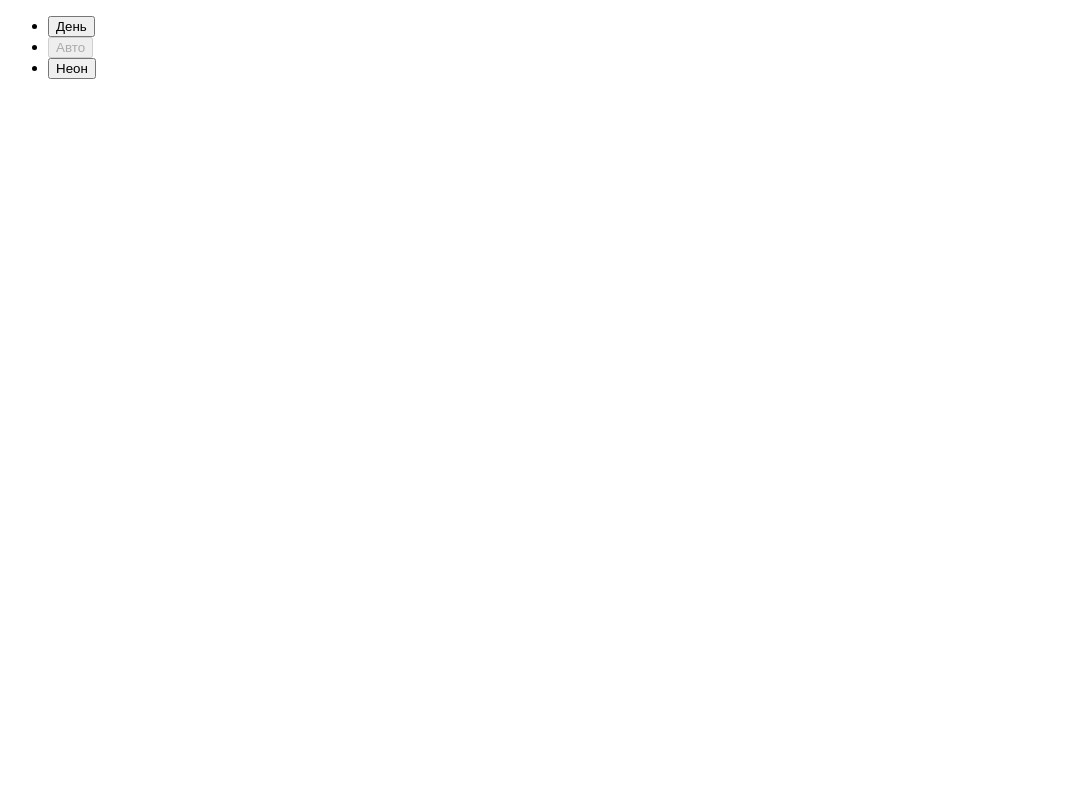
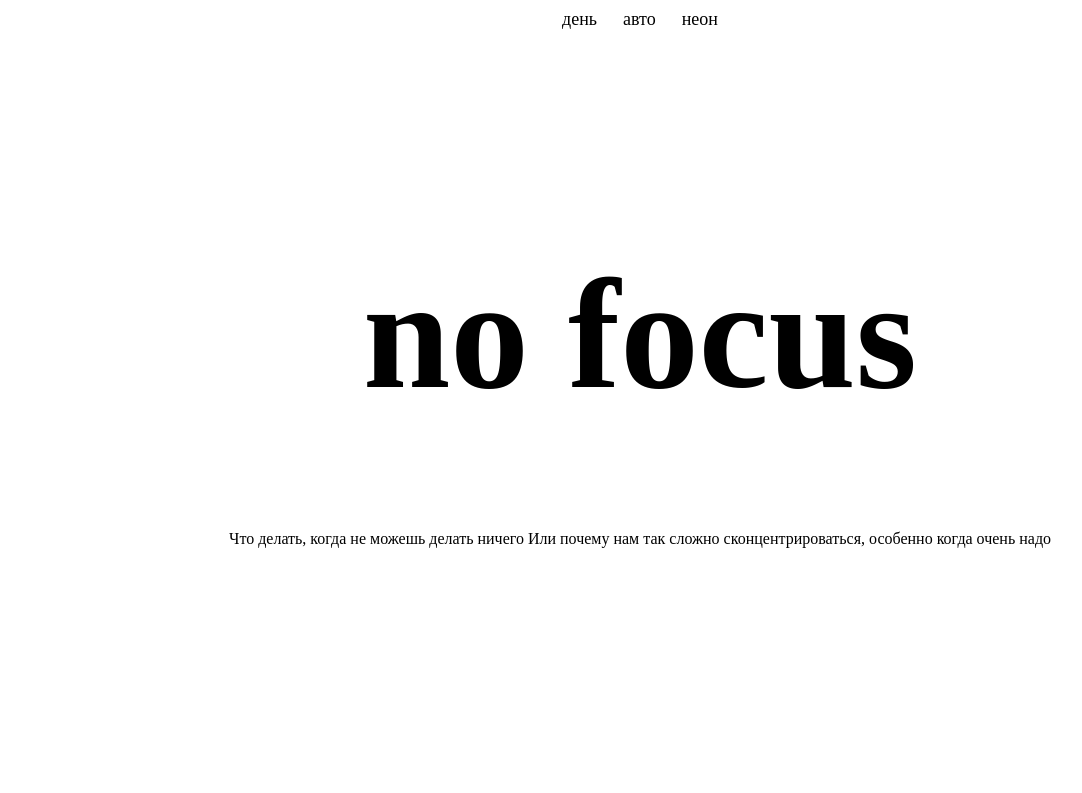
Before and after one commit to deadplut/slozhno-sosredotochitsya, a plain HTML site: page index.html in a window 1280 px wide. Shown: the whole page, without its empty margins (0-1082 px from the left). Drawn offline with Linux system fonts and the light colour scheme.

Commit message:
added styles to nav

```diff
--- a/index.html
+++ b/index.html
@@ -5,6 +5,24 @@
     <meta http-equiv="X-UA-Compatible" content="IE=edge" />
     <meta name="viewport" content="width=device-width, initial-scale=1.0" />
     <title>Сложно сосредоточиться</title>
+
+    <link rel="stylesheet" href="./fonts/fonts.css" />
+    <link rel="stylesheet" href="./styles/base/globals.css">
+    <link rel="stylesheet" href="./styles/base/style.css">
+    <link rel="stylesheet" href="./styles/base/variables.css">
+
+    <link rel="stylesheet" media="(width < 768px)" href="./styles/mobile/mobile.css">
+    <link rel="stylesheet" media="(768px <= width < 1024px)" href="./styles/tablet/tablet.css">
+    <link rel="stylesheet" media="(width >= 1024px)" href="./styles/desktop/desktop.css">
+
+    <link rel="stylesheet" href="styles/theme/dark.css">
+    <link rel="stylesheet" href="styles/theme/light.css">
+    <meta name="color-scheme" content="light dark">
+
+
+
+    <link rel="icon" href="./images/favicon.ico" sizes="any">
+    <link rel="icon" href="./images/favicon.svg" type="image/svg+xml">
   </head>
   <body class="page">
     <header class="header decorated-zone">
@@ -14,7 +32,7 @@
             <button
               class="header__theme-menu-button header__theme-menu-button_type_light"
             >
-              День
+              день
             </button>
           </li>
           <li class="header__theme-menu-item">
@@ -22,19 +40,28 @@
               class="header__theme-menu-button header__theme-menu-button_active header__theme-menu-button_type_auto"
               disabled
             >
-              Авто
+              авто
             </button>
           </li>
           <li class="header__theme-menu-item">
             <button
               class="header__theme-menu-button header__theme-menu-button_type_dark"
             >
-              Неон
+              неон
             </button>
           </li>
         </ul>
       </nav>
+      <h1 class="header__title">no focus</h1>
+      <p class="header__text title-decor">Что делать, когда не можешь делать ничего
+        Или почему нам так сложно сконцентрироваться, особенно когда очень надо</p>
     </header>
+    <main>
+      <section></section>
+      <section></section>
+      <section></section>
+      <section></section>
+    </main>
     <script src="./scripts/script.js"></script>
   </body>
 </html>
--- a/styles/globals.css
+++ b/styles/base/globals.css
@@ -39,4 +39,16 @@ a {
   font-family: inherit;
   font-size: inherit;
   line-height: inherit;
+  background-color: inherit;
+  border: inherit;
 }
+ul,
+ol {
+  list-style: none;
+}
+
+
+:hover,
+:focus {
+  outline:none;
+}
--- /dev/null
+++ b/styles/base/style.css
@@ -0,0 +1,45 @@
+/* Основные стили проекта. Это стили для темы, которую вы верстаете первой. */
+
+.page {
+  /* сохраните в разметке и стилях класс page. На его основе работает скрипт. */
+    background-color: var(--backround-color)
+}
+.header{
+    display: grid;
+    grid-template-rows: 1fr 1fr 1fr;
+    width: 100vW;
+    height: 100vH;
+    padding: 10px;
+}
+
+.header__theme-menu-list {
+    display: flex;
+}
+
+.header__theme-menu-button{
+    color: var(--nav-menu-color);
+    font-weight: 400;
+    line-height: 18px;
+    font-size: 18px;
+    padding: 0 13px;
+    border: var(--backround-color) solid 1px;
+}
+
+.header__theme-menu-button_active{
+    border: var(--nav-menu-color) solid 1px;
+}
+
+.header__theme-menu-button:hover{
+    border: rgba(var(--nav-menu-color--rgb), 0.4) solid 1px;
+}
+
+.header__theme-menu-button:focus{
+    border-bottom: var(--nav-menu-color) solid 1px;
+}
+
+.header__title{
+}
+
+.header__text{
+
+}
--- a/styles/variables.css
+++ b/styles/base/variables.css
@@ -2,3 +2,5 @@
   Переменные для вашего проекта
   и их переопределение под различные устройства
 */
+:root {
+}
--- /dev/null
+++ b/styles/desktop/desktop.css
@@ -0,0 +1,12 @@
+.header{
+    justify-items: center;
+}
+
+.header__theme-menu-list {
+    flex-direction: row;
+}
+
+.header__title{
+    line-height: 129.53px;
+    font-size: clamp(7.5rem, 0.5625rem + 14.4531vw, 9.8125rem);
+}
--- /dev/null
+++ b/styles/mobile/mobile.css
@@ -0,0 +1,13 @@
+.header{
+    justify-items: end;
+}
+
+.header__theme-menu-list {
+flex-direction: column;
+}
+
+.header__title{
+    font-weight: 700;
+    line-height: 95.7px;
+    font-size: clamp(7.25rem, 7.0115rem + 1.0178vw, 7.5rem);
+}
--- a/styles/style.css
+++ /dev/null
@@ -1,5 +0,0 @@
-/* Основные стили проекта. Это стили для темы, которую вы верстаете первой. */
-
-.page {
-  /* сохраните в разметке и стилях класс page. На его основе работает скрипт. */
-}
--- /dev/null
+++ b/styles/tablet/tablet.css
@@ -0,0 +1,12 @@
+.header{
+    justify-items: end;
+}
+
+.header__theme-menu-list {
+    flex-direction: column;
+}
+
+.header__title{
+    line-height: 99px;
+    font-size: clamp(7.5rem, 0.5625rem + 14.4531vw, 9.8125rem);
+}
--- a/styles/dark.css
+++ b/styles/theme/dark.css
@@ -9,4 +9,14 @@
     Так стили написанные ниже будут иметь больший вес,
     чем стили в медиазапросе предпочтений пользователя
   */
+    --accent-color: #ff0070;
+    --accent-color--rgb: 255, 0, 112 ;
+    --backround-color: #000028;
+    --font-color: #F1B2CE;
+    --nav-menu-color: var(--accent-color);
+    --nav-menu-color--rgb: var(--accent-color--rgb)
 }
+
+.page.theme_dark .header {
+    background: url("../../images/cover-image-dark.png") center no-repeat;
+}
--- /dev/null
+++ b/styles/theme/light.css
@@ -0,0 +1,20 @@
+/*
+  Специально для светлой темы при наличии класса.
+  Здесь окажутся стили, которые нужно переопределить принудительно,
+  переключая тему
+*/
+
+.page.theme_light {
+    --accent-color: #FF8DCB;
+    --accent-color--rgb: 255, 141, 203 ;
+    --backround-color: #FFF1F7;
+    --font-color: #353430;
+    --font-color--rgb: 	53, 52, 48;
+    --nav-menu-color: var(--font-color);
+    --nav-menu-color--rgb: var(--font-color--rgb)
+
+}
+
+.page.theme_light .header  {
+    background: url("../../images/cover-image-light.png") center no-repeat;
+}
```
Also changed, not shown: styles/light.css (deleted, +0 -12 lines).
